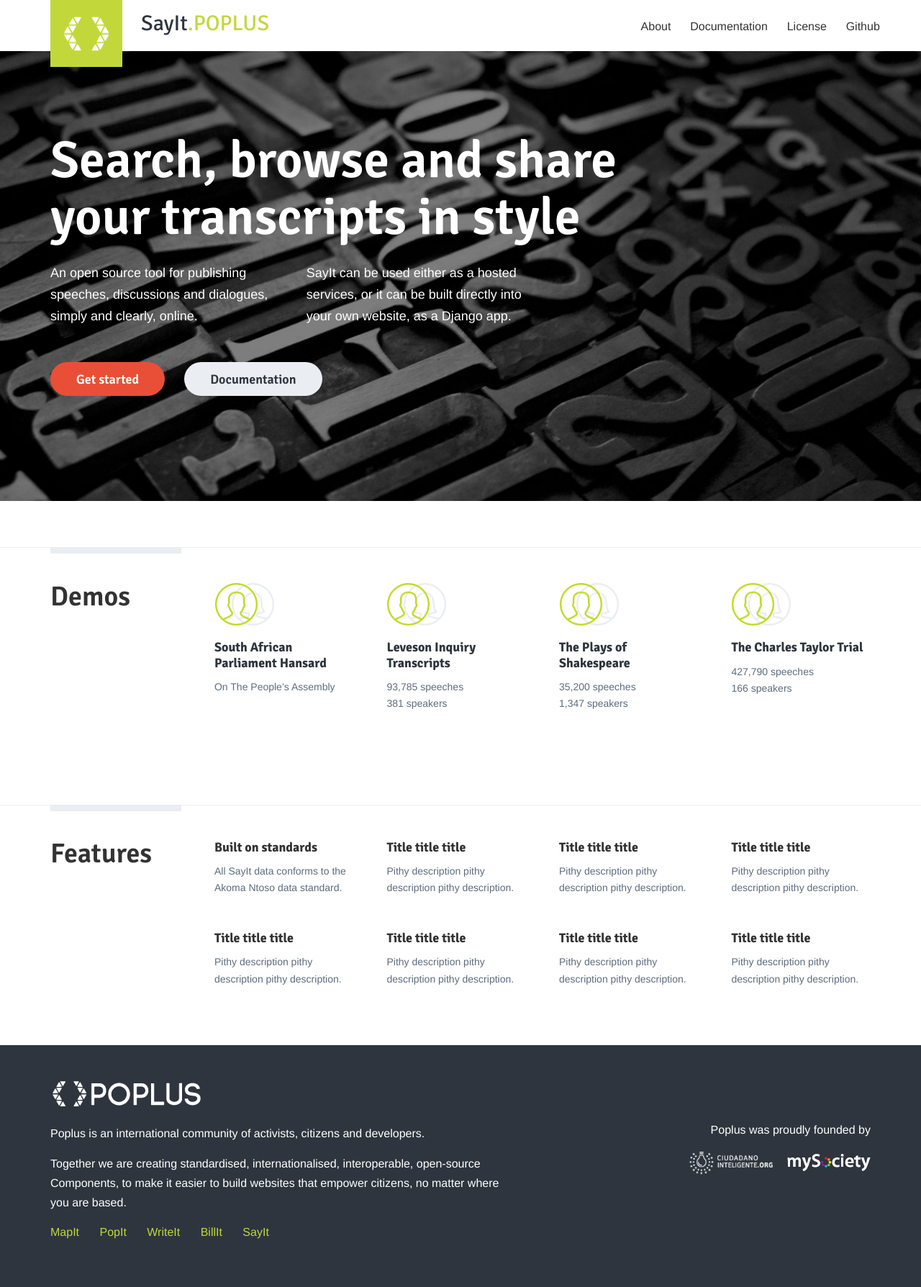
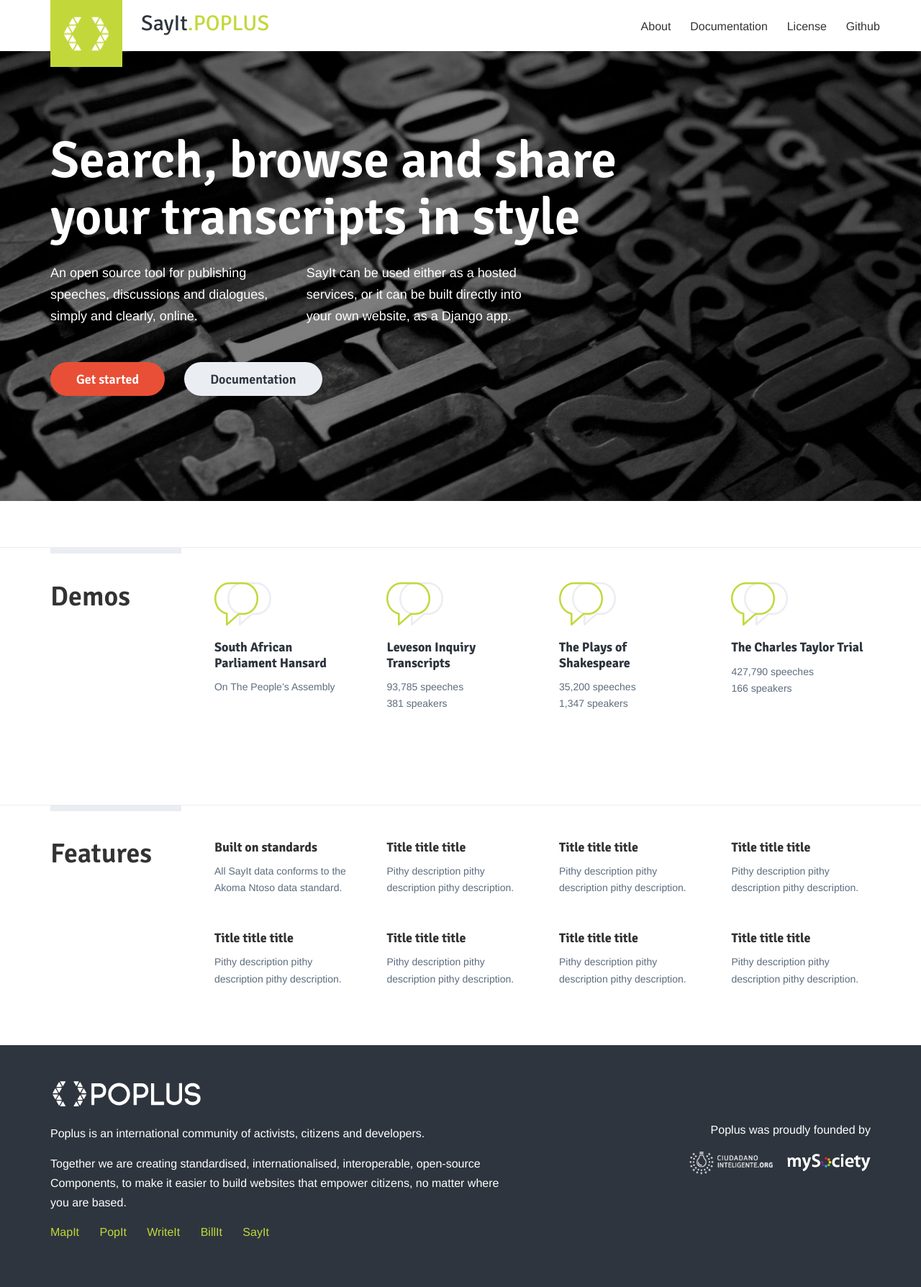
Before and after one commit to mysociety/sayit.poplus.org, a Jekyll site: the page built from index.html, in a window 1280 px wide. Shown: the whole page at 72% size. Built offline with Jekyll 4.4.1, drawn with Linux system fonts in a browser that asks for light colours; Markdown is read by kramdown in place of the engine named in the settings.

Commit message:
speech bubble icons

```diff
--- a/assets/sass/_sayit-styles.scss
+++ b/assets/sass/_sayit-styles.scss
@@ -22,7 +22,7 @@
     }
     background-position: top left;
     background-repeat: no-repeat;
-    background-size: 83px 60px;
+    background-size: 85px 60px;
     @media (min-width: $medium-screen) and (max-width: $large-screen) {
         /* Use the available space and put the icon on the right */
         padding-top: 0;
--- a/css/global.css
+++ b/css/global.css
@@ -981,7 +981,7 @@
   background-image: url("../assets/img/example-sayit-icon.png");
   background-position: top left;
   background-repeat: no-repeat;
-  background-size: 83px 60px; }
+  background-size: 85px 60px; }
   @media (-webkit-min-device-pixel-ratio: 1.5), (min-resolution: 144dpi) {
     .example-sayit {
       background-image: url("../assets/img/example-sayit-icon@2.png"); } }
```
Also changed, not shown: assets/img/example-sayit-icon.png, assets/img/example-sayit-icon@2.png.
